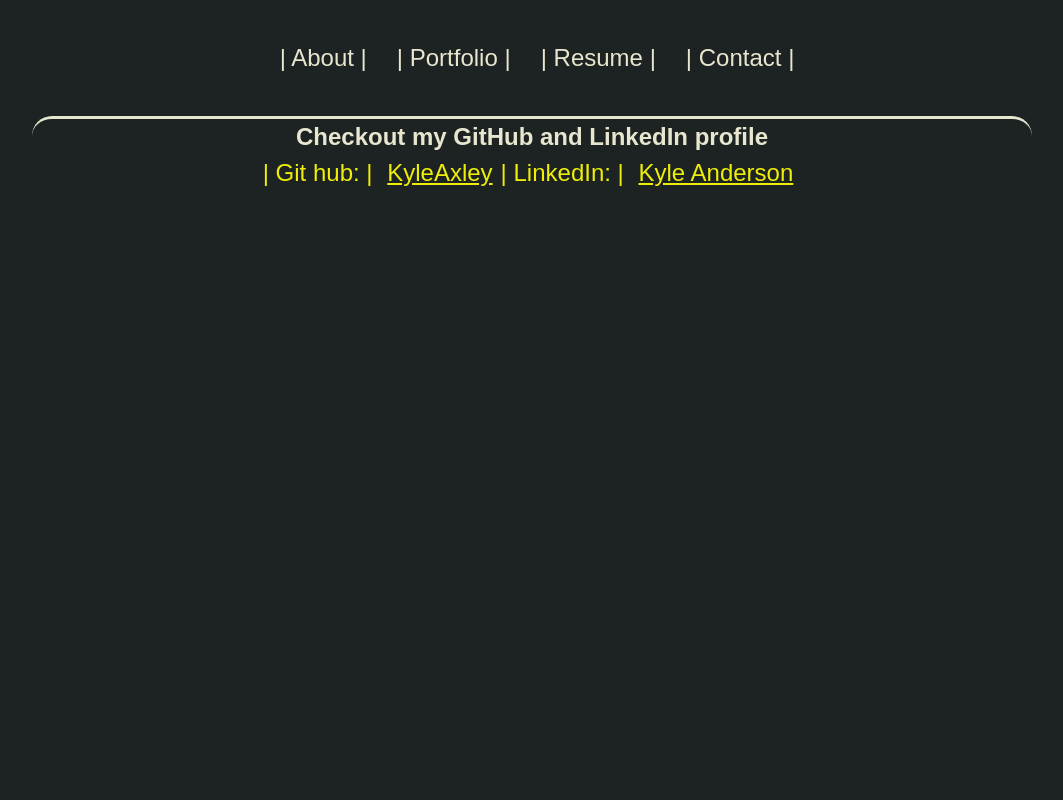
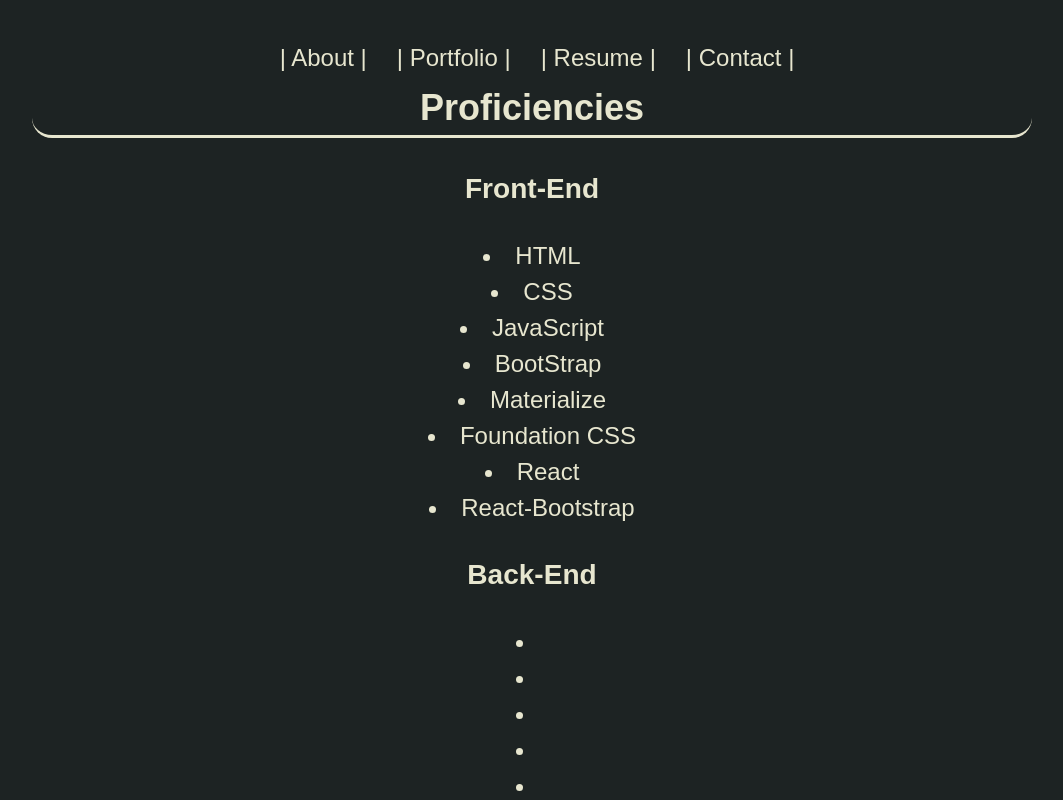
Before and after one commit to KyleAxley/kyle-axley-portfolio, a React (Create React App) app: page / in a window 1280 px wide. Both pictures are taken after a click on the element "| Resume |". Shown: the top 800 px of the page, without its empty margins (108-1171 px from the left). Built offline with nearby package versions, Linux system fonts and the light colour scheme; a web font is replaced by a local one.

Commit message:
starting resume component

```diff
--- a/src/components/Header/index.js
+++ b/src/components/Header/index.js
@@ -4,7 +4,7 @@
 import Nav from "../Nav";
 import Contact from '../Contact';
 import Portfolio from "../Portfolio";
-// import Resume from "../Resume";
+import Resume from "../Resume";
 
 function Header() {
   const [currentPage, handlePageChange] = useState("About")
@@ -18,6 +18,9 @@
     }
     if (currentPage === "Portfolio") {
       return <Portfolio />
+    }
+    if (currentPage === "Resume") {
+      return <Resume />
     }
   };
   return (
--- a/src/components/Resume/index.js
+++ b/src/components/Resume/index.js
@@ -0,0 +1,30 @@
+import React from 'react';
+
+function Resume() {
+    return (
+        <section>
+            <h1>Proficiencies</h1>
+            <h3>Front-End</h3>
+            <li>HTML</li>
+            <li>CSS</li>
+            <li>JavaScript</li>
+            <li>BootStrap</li>
+            <li>Materialize</li>
+            <li>Foundation CSS</li>
+            <li>React</li>
+            <li>React-Bootstrap</li>
+
+            <h3>Back-End</h3>
+            <li></li>
+            <li></li>
+            <li></li>
+            <li></li>
+            <li></li>
+            <li></li>
+            <li></li>
+        </section>
+    )
+}
+
+
+export default Resume;
```
